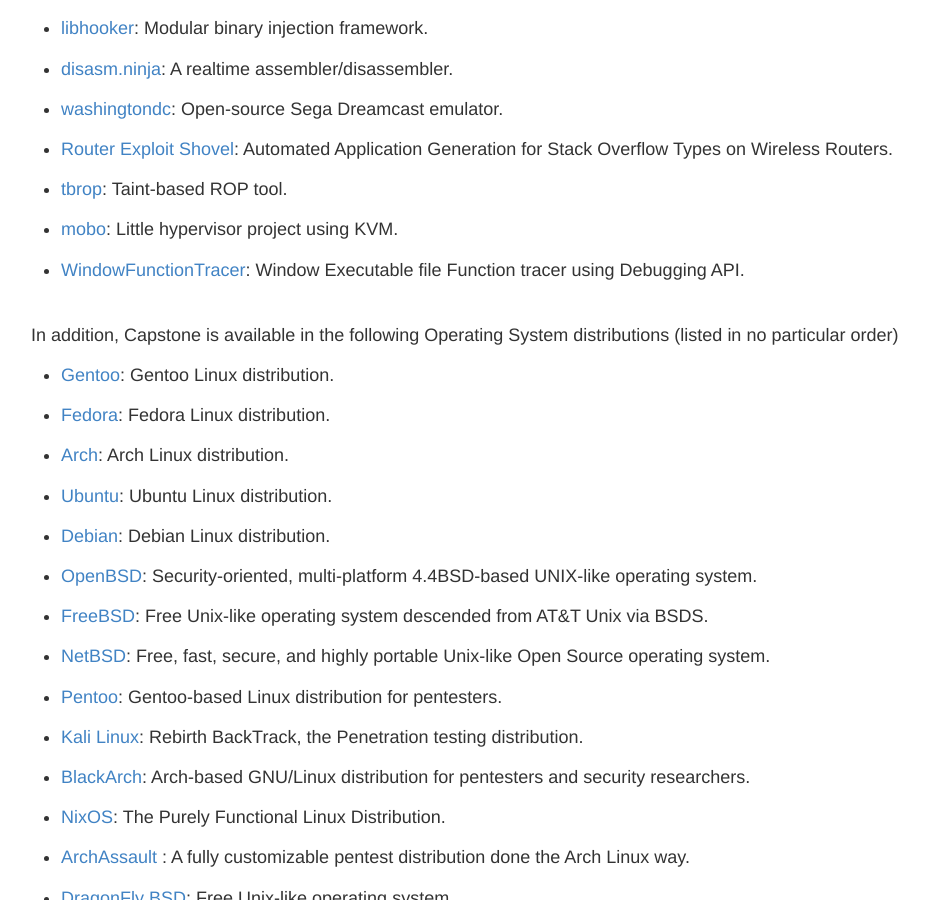
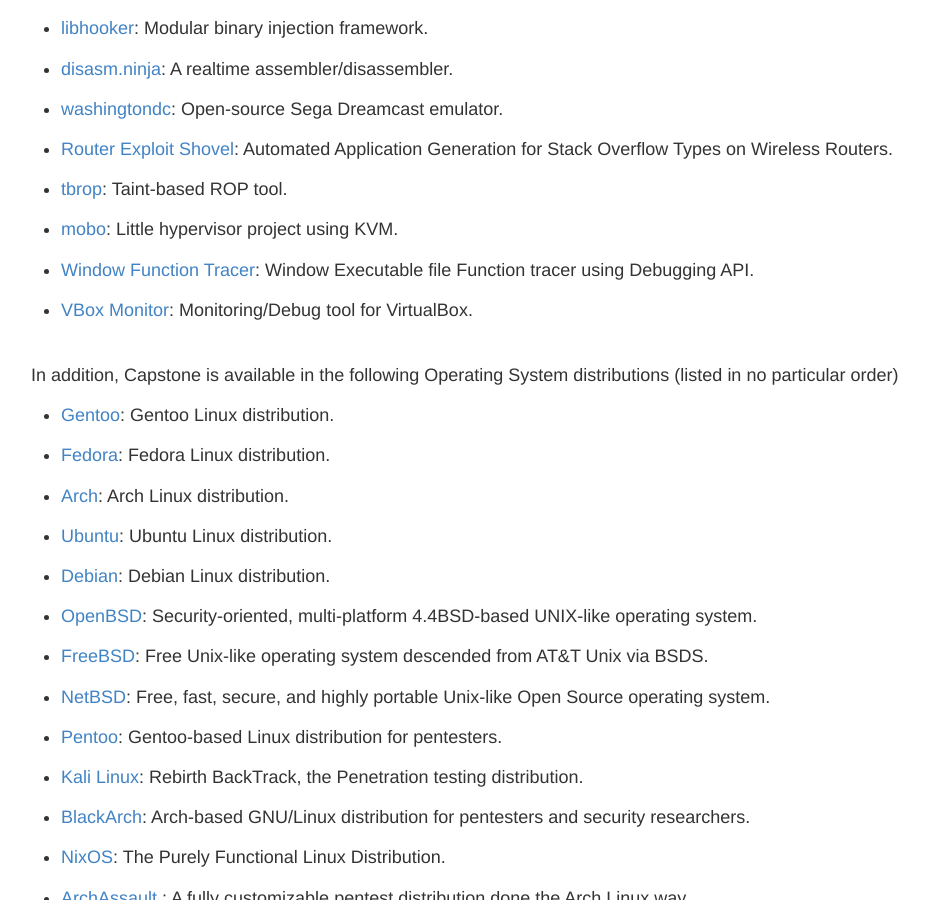
Before and after one commit to capstone-engine/capstone-engine.github.io, a Jekyll site: the page built from showcase.md, in a window 1280 px wide and 900 px high, scrolled down 19618 px. Shown: the whole window, without its empty margins (169-1098 px from the left). Built offline with Jekyll 4.4.1, drawn with Linux system fonts in a browser that asks for light colours.

Commit message:
showcase

```diff
--- a/showcase.md
+++ b/showcase.md
@@ -947,7 +947,9 @@
 
 - [mobo](https://github.com/nickwanninger/mobo): Little hypervisor project using KVM.
 
-- [WindowFunctionTracer](https://github.com/VertexToEdge/WindowFunctionTracer): Window Executable file Function tracer using Debugging API.
+- [Window Function Tracer](https://github.com/VertexToEdge/WindowFunctionTracer): Window Executable file Function tracer using Debugging API.
+
+- [VBox Monitor](https://github.com/macmade/vbox-monitor): Monitoring/Debug tool for VirtualBox.
 
 
 <br>
```
Also changed, not shown: other parts of showcase.md (+1 -1 lines).
